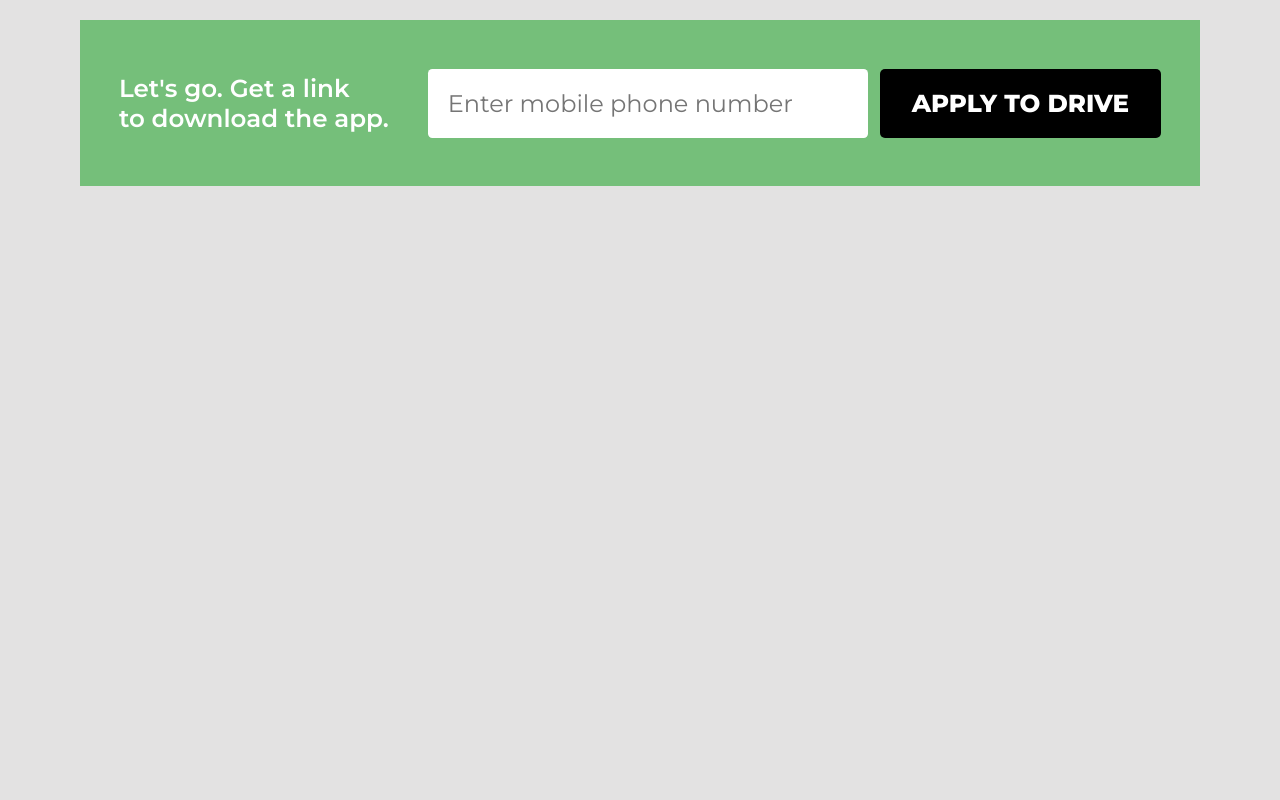
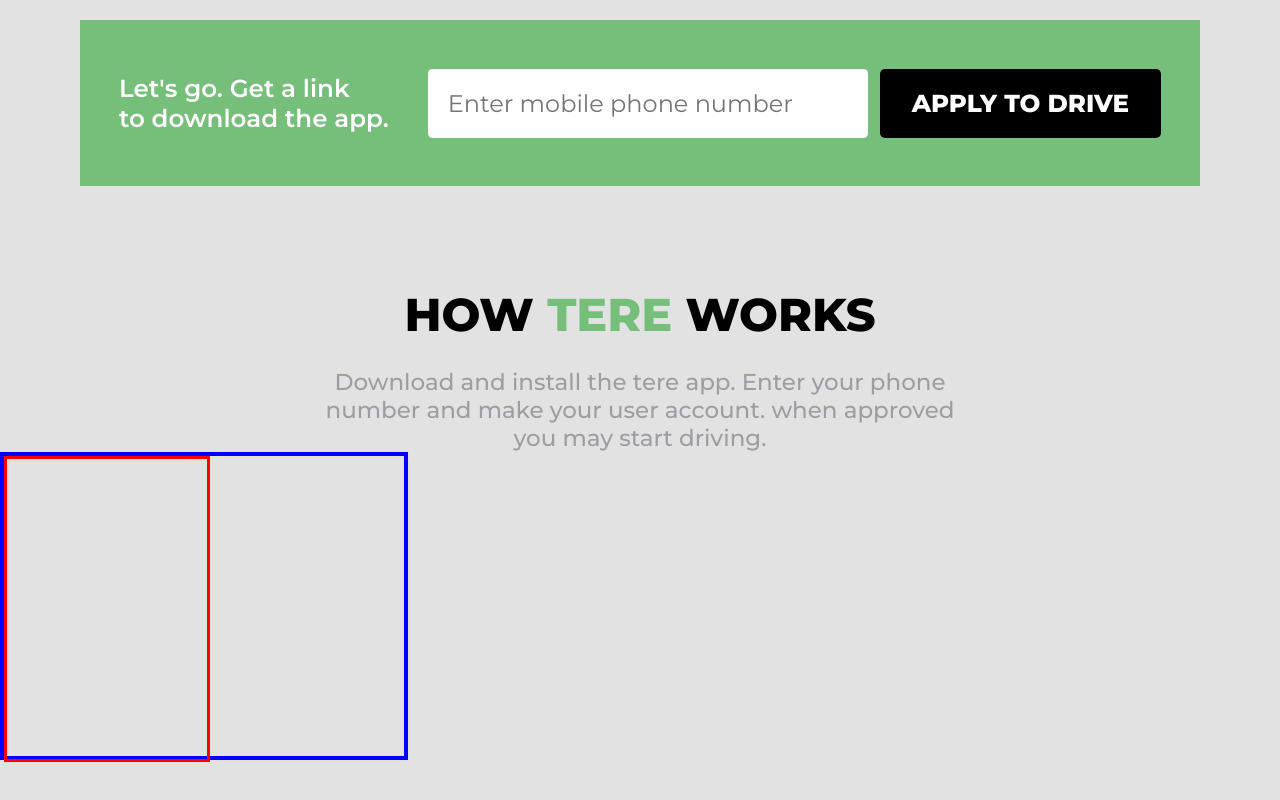
Before and after one commit to shehza-d/teaching-web-at-bahria, a plain HTML site: page GIRLS/02.CSS/PROJECT/index.html in a window 1280 px wide. Shown: the part 780-1580 px from the top of the page. Drawn offline with Linux system fonts and the light colour scheme.

Commit message:
CLASS: project

```diff
--- a/GIRLS/02.CSS/PROJECT/index.html
+++ b/GIRLS/02.CSS/PROJECT/index.html
@@ -71,6 +71,20 @@
       </div>
     </div>
 
+    <div class="text-wala-section">
+      <h2 class="section-heading">HOW <span> TERE </span> WORKS</h2>
+      <p class="section-para">
+        Download and install the tere app. Enter your phone number and make your
+        user account. when approved you may start driving.
+      </p>
+    </div>
+
+    <!-- <div class="circle"></div> -->
+
+    <div class="parent">
+      <div class="child"></div>
+    </div>
+
     <div style="height: 200vh"></div>
   </body>
 </html>
--- a/GIRLS/02.CSS/PROJECT/style.css
+++ b/GIRLS/02.CSS/PROJECT/style.css
@@ -4,7 +4,11 @@
   font-family: "Montserrat", sans-serif;
   margin: 0;
   padding: 0;
+  /* CSS Variables  https://www.w3schools.com/css/css3_variables.asp */
+  --theme-color: #75bf7a;
+  --light-text-color: #9e9da2;
 }
+/* ctrl + D */
 
 body {
   background-color: rgb(227, 226, 226);
@@ -37,7 +41,7 @@ a {
 }
 
 .help-btn {
-  background-color: #75bf7a;
+  background-color: var(--theme-color);
   color: white;
   border: none;
   border-radius: 5.95px;
@@ -72,11 +76,11 @@ a {
 .section-one p {
   font-size: 24px;
   font-weight: 500;
-  color: #9e9da2;
+  color: var(--light-text-color);
 }
 
 .section-two {
-  border: 2px solid green;
+  border: 2px solid var(--theme-color);
   width: 50%;
 
   display: flex;
@@ -116,12 +120,12 @@ a {
 }
 
 .green-section {
-margin-left: 80px;
-margin-right: 80px;
+  margin-left: 80px;
+  margin-right: 80px;
 
   margin-top: 100px;
   margin-bottom: 100px;
-  background-color: #75bf7a;
+  background-color: var(--theme-color);
   height: 166px;
 
   display: flex;
@@ -132,7 +136,7 @@ margin-right: 80px;
 .green-section p {
   font-size: 24.6px;
   font-weight: 600;
-  color: #ffffff;
+  color: white;
 }
 
 .green-section input {
@@ -144,9 +148,52 @@ margin-right: 80px;
 }
 
 .green-section input:focus {
-  outline-color: #75bf7a;
+  outline-color: var(--theme-color);
 }
 .green-section > div {
   display: flex;
   gap: 12px;
 }
+
+.section-heading {
+  font-size: 46px;
+  font-weight: 800;
+}
+
+.section-heading span {
+  color: var(--theme-color);
+}
+.section-para {
+  font-weight: 500;
+  font-size: 23px;
+  color: var(--light-text-color);
+  width: 50%;
+  text-align: center;
+}
+
+.text-wala-section {
+  display: flex;
+  flex-direction: column;
+  align-items: center;
+
+  gap: 25px;
+}
+
+.circle {
+  width: 400px;
+  height: 400px;
+  border-radius: 999px;
+  background-color: var(--theme-color);
+}
+
+.parent {
+  border: 4px solid blue;
+  height: 300px;
+  width: 400px;
+}
+
+.child {
+  border: 3px solid red;
+  height: 300px;
+  width: 50%;
+}
```
